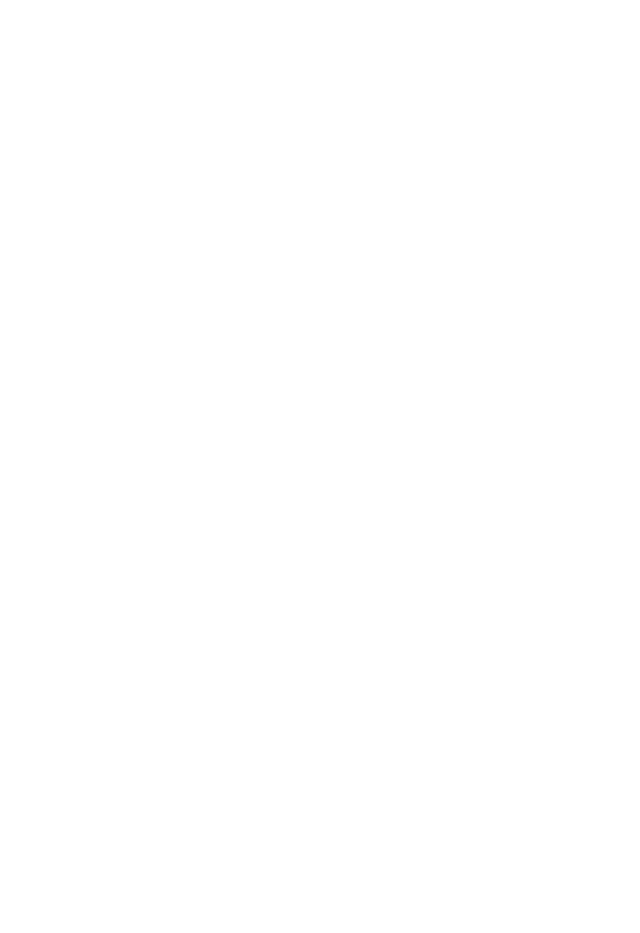
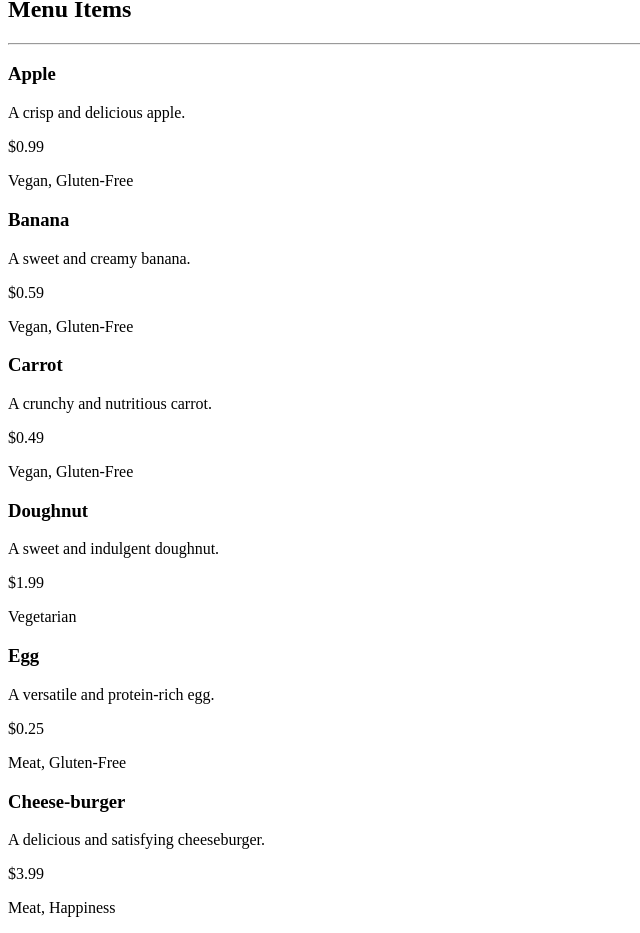
Before and after one commit to gwhtlock6786/React-Project-Practice, a React (Vite) app in the folder Week-1/Day-42/Lecture-Activities/food-store-app/: page / in a window 1280 px wide. Shown: the part 1053-1986 px from the top of the page, without its empty margins (0-640 px from the left). Before the commit the page ends 1049 px from the top, so only its background shows below. Built offline with nearby package versions, Linux system fonts and the light colour scheme.

Commit message:
feat: add menu items feature with components and data integration

```diff
--- a/Week-1/Day-42/Lecture-Activities/food-store-app/src/App.jsx
+++ b/Week-1/Day-42/Lecture-Activities/food-store-app/src/App.jsx
@@ -1,7 +1,9 @@
 import './App.css'
 import EmployeeList from './components/Employees/EmployeeList/EmployeeList'
+import MenuItemList from './components/MenuItems/MenuItemList/MenuItemList'
 import Header from './components/Header/Header'
 import { employees } from './data/employee-data'
+import {menuItems} from './data/menu-item-data'
 
 function App() {
 
@@ -10,6 +12,7 @@ function App() {
     <>
       <Header />
       <EmployeeList employees={employees}/>
+      <MenuItemList menuItems={menuItems} />
     </>
   )
 }
--- /dev/null
+++ b/Week-1/Day-42/Lecture-Activities/food-store-app/src/components/MenuItems/MenuItemCard/MenuItemCard.jsx
@@ -0,0 +1,18 @@
+import "./MenuItemCard.css";
+
+const MenuItemCard = ({menuItem}) => {
+
+const { name, description, price, dietaryInfo } = menuItem;
+
+
+  return (
+    <div className="menu-item-card">
+      <h3>{name}</h3>
+      <p>{description}</p>
+      <p>${price.toFixed(2)}</p>
+      <p>{dietaryInfo}</p>
+    </div>
+  )
+}
+
+export default MenuItemCard
--- /dev/null
+++ b/Week-1/Day-42/Lecture-Activities/food-store-app/src/components/MenuItems/MenuItemList/MenuItemList.jsx
@@ -0,0 +1,22 @@
+import "./MenuItemList.css";
+import MenuItemCard from "../MenuItemCard/MenuItemCard";
+
+const MenuItemList = ({ menuItems }) => {
+  return (
+    <section className="menu-item-list">
+        <h2>Menu Items</h2>
+        <hr />
+
+        <div className="menu-item-grid">
+            {menuItems.map(menuItem => (
+                <MenuItemCard key={menuItem.id} menuItem={menuItem} />
+            ))}
+
+        </div>
+
+    </section>
+
+  )
+}
+
+export default MenuItemList
--- /dev/null
+++ b/Week-1/Day-42/Lecture-Activities/food-store-app/src/data/menu-item-data.js
@@ -0,0 +1,44 @@
+export const menuItems = [
+  {
+    id: 1,
+    name: "Apple",
+    description: "A crisp and delicious apple.",
+    price: 0.99,
+    dietaryInfo: "Vegan, Gluten-Free",
+  },
+  {
+    id: 2,
+    name: "Banana",
+    description: "A sweet and creamy banana.",
+    price: 0.59,
+    dietaryInfo: "Vegan, Gluten-Free",
+  },
+  {
+    id: 3,
+    name: "Carrot",
+    description: "A crunchy and nutritious carrot.",
+    price: 0.49,
+    dietaryInfo: "Vegan, Gluten-Free",
+  },
+  {
+    id: 4,
+    name: "Doughnut",
+    description: "A sweet and indulgent doughnut.",
+    price: 1.99,
+    dietaryInfo: "Vegetarian",
+  },
+  {
+    id: 5,
+    name: "Egg",
+    description: "A versatile and protein-rich egg.",
+    price: 0.25,
+    dietaryInfo: "Meat, Gluten-Free",
+  },
+  {
+    id: 6,
+    name: "Cheese-burger",
+    description: "A delicious and satisfying cheeseburger.",
+    price: 3.99,
+    dietaryInfo: "Meat, Happiness",
+  },
+];
```
Also changed, not shown: Week-1/Day-42/Lecture-Activities/food-store-app/src/components/MenuItems/MenuItemCard/MenuItemCard.css (added), Week-1/Day-42/Lecture-Activities/food-store-app/src/components/MenuItems/MenuItemList/MenuItemList.css (added).
